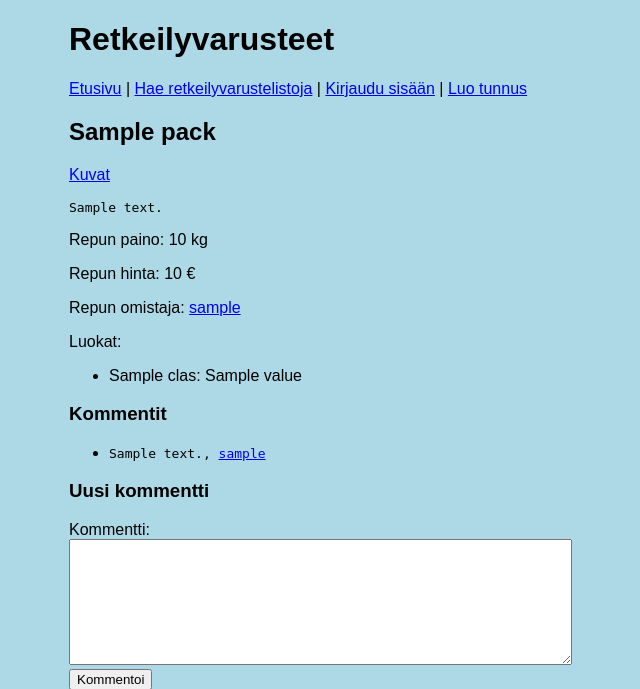
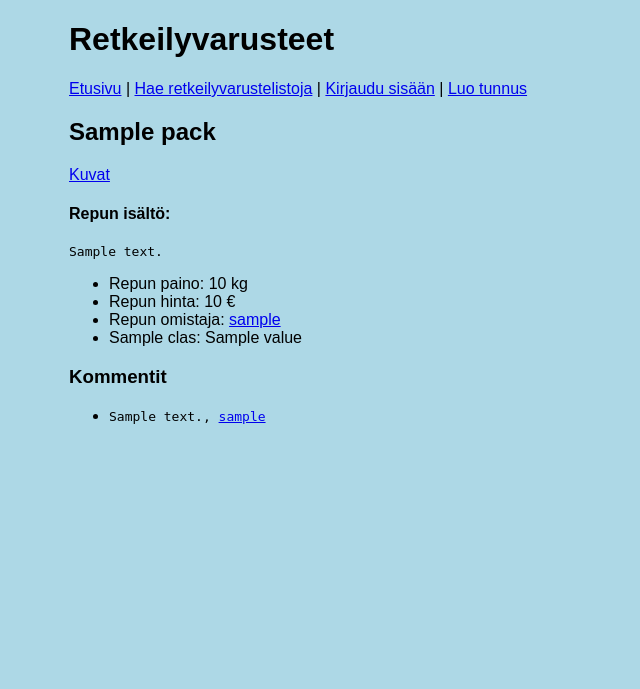
Before and after one commit to sJYRINKI/Retkeilyvarusteet, a Flask app: template templates/show_pack.html in a window 1280 px wide. Shown: the top 689 px of the page, without its empty margins (171-811 px from the left). Run offline with Flask 3, Linux system fonts and the light colour scheme; the template is opened without the code that fills it: most values are stand-ins (such as "Sample title", 1, 10 or a date in 2020).

Commit message:
Improve pages showing packs

```diff
--- a/templates/index.html
+++ b/templates/index.html
@@ -3,6 +3,7 @@
 {% block title %}Retkeilyvarusteet{% endblock %}
 
 {% block content %}
+{% if packs %}
 <h2>Reput</h2>
 
 
@@ -14,5 +15,6 @@ Kommentien määrä: {{ pack.comment_count }}
 
 </div>
 {% endfor %}
+{% endif %}
 
 {% endblock %}
--- a/templates/new_pack.html
+++ b/templates/new_pack.html
@@ -10,7 +10,7 @@
       <input type="text" name="title" maxlength="50" required />
     </p>
     <p>
-        Sisältö: <br />
+        Repun sisältö: <br />
         <textarea name="description" rows="8" cols="60" maxlength="1000" required></textarea>
     </p>
     <p>
--- a/templates/show_pack.html
+++ b/templates/show_pack.html
@@ -17,27 +17,21 @@
   <a href="/show_images/{{ pack.id }}">Kuvat</a>
 </p>
 {% endif %}
+<p>
+  <h4>Repun isältö:</h4>
   <pre>{{ pack.description }}</pre>
 </p>
-<p>
-  Repun paino: {{ pack.weight }} kg
-</p>
-<p>
-  Repun hinta: {{ pack.price }} €
-</p>
-<p>
-  Repun omistaja: <a href="/user/{{ pack.user_id }}">{{ pack.username  }} </a>
-</p>
+<ul>
+  <li>Repun paino: {{ pack.weight }} kg</li>
+  <li>Repun hinta: {{ pack.price }} €</li>
+  <li>Repun omistaja: <a href="/user/{{ pack.user_id }}">{{ pack.username  }} </a></li>
 {% if classes %}
-<p>
-  Luokat:
-  <ul>
     {% for class in classes %}
     <li>{{ class.title }}: {{ class.value }}</li>
     {% endfor %}
-  </ul>
-</p>
 {% endif %}
+</ul>
+{% if comments %}
 <h3>Kommentit</h3>
 <ul>
   {% for comment in comments %}
@@ -52,6 +46,8 @@
 
   {% endfor %}
 </ul>
+{% endif %}
+{% if session.user_id %}
 <h3>Uusi kommentti</h3>
 <form action="/create_comment" method="post">
   Kommentti: <br />
@@ -59,4 +55,5 @@
   <input type="hidden" name="pack_id" value="{{ pack.id }}">
   <input type="submit" value="Kommentoi" />
 </form>
+{% endif %}
 {% endblock %}
```
